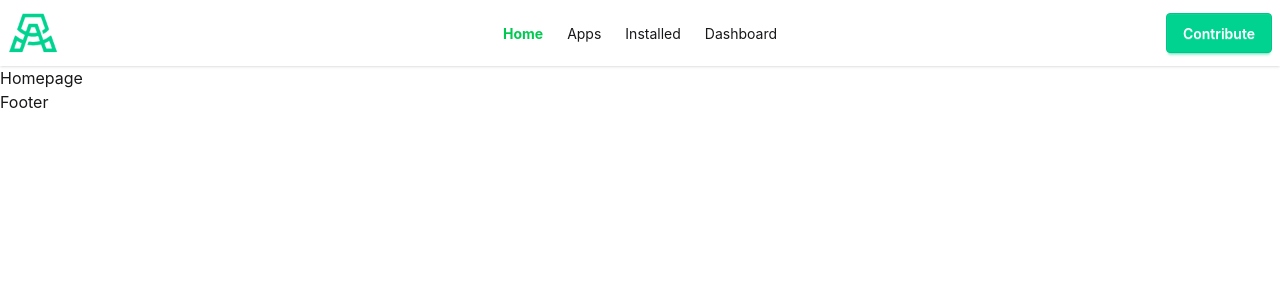
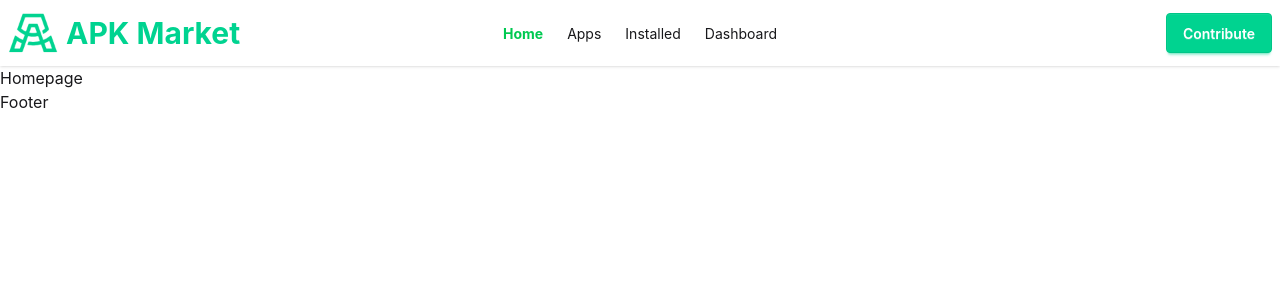
Before and after one commit to JowelislamHabib/APK-Market, a React (Vite) app: page / in a window 1280 px wide. Shown: the top 300 px of the page. Built offline with nearby package versions, Linux system fonts and the light colour scheme.

Commit message:
feat: update NavBar to link to Dashboard and enhance layout with logo and title

```diff
--- a/src/components/shared/nav/NavBar.jsx
+++ b/src/components/shared/nav/NavBar.jsx
@@ -38,7 +38,7 @@ const NavBar = () => {
       </li>
       <li>
         <NavLink
-          to="/installedapps"
+          to="/dashboard"
           className={({ isActive }) =>
             isActive ? "text-green-500 font-bold" : ""
           }
@@ -79,8 +79,10 @@ const NavBar = () => {
               {links}
             </ul>
           </div>
-
-          <img className="w-[50px]" src={logo} alt="Apk market logo" />
+          <div className="flex justify-between items-center gap-2">
+            <img className="w-[50px]" src={logo} alt="Apk market logo" />
+            <h1 className="text-success text-3xl font-bold">APK Market</h1>
+          </div>
         </div>
         <div className="navbar-center hidden lg:flex">
           <ul className="menu menu-horizontal px-1">{links}</ul>
```
